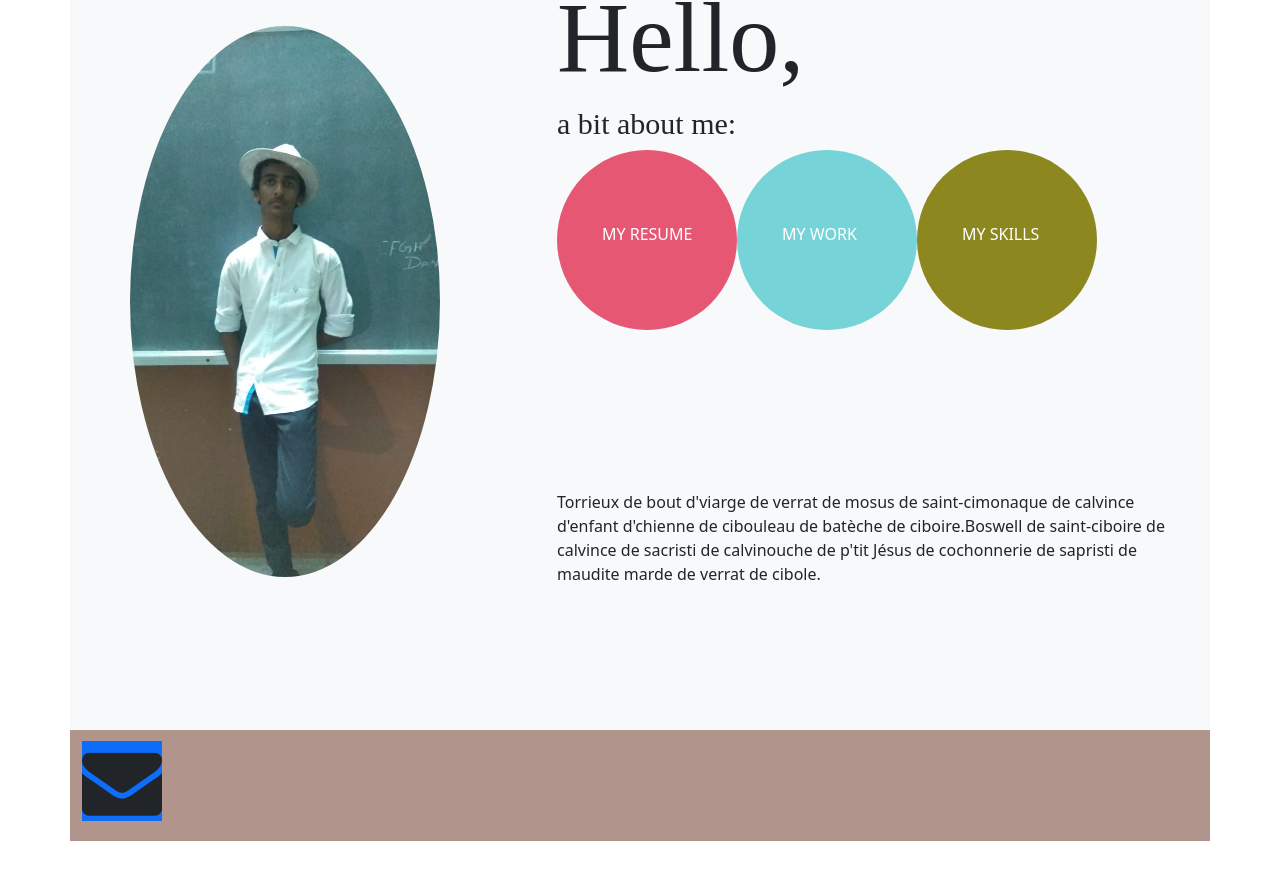
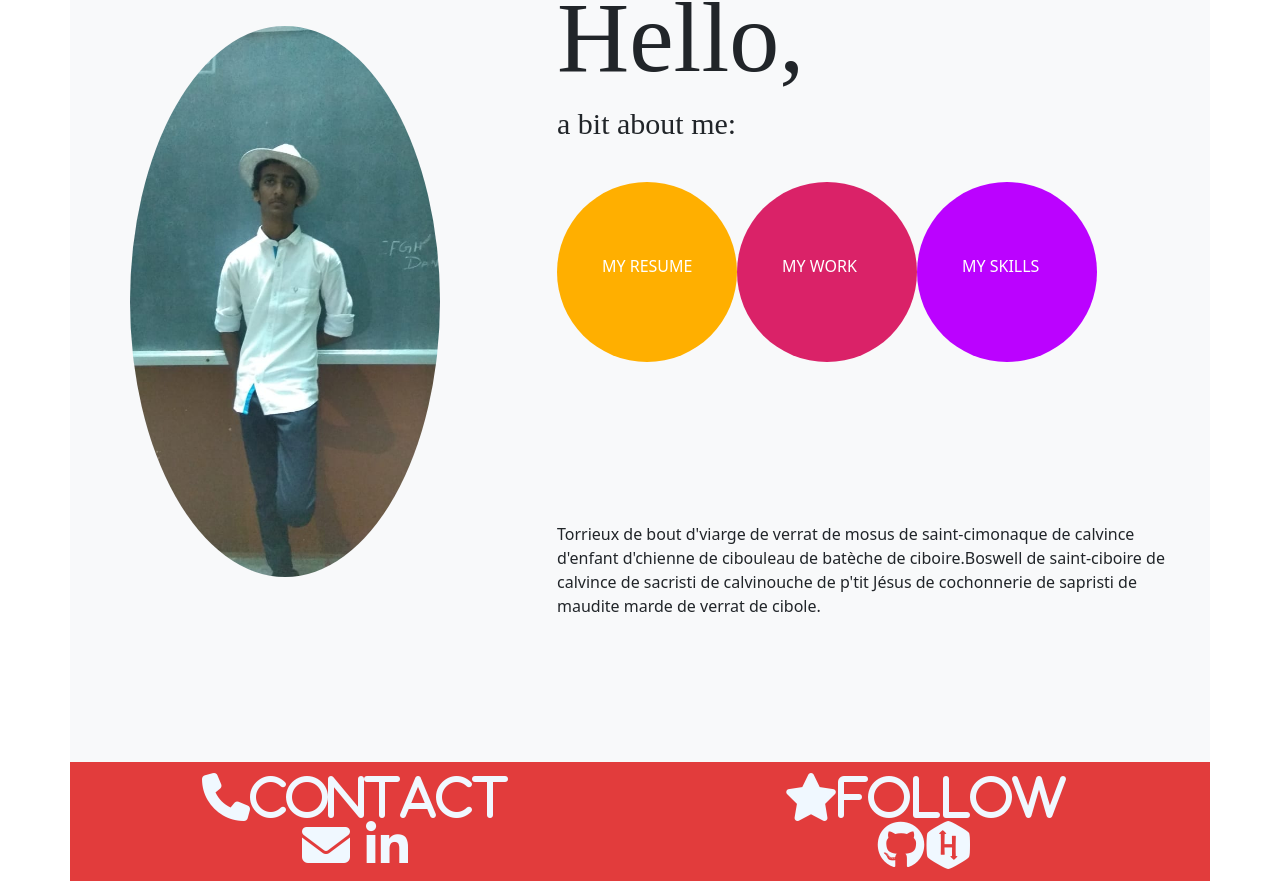
Before and after one commit to dev-sriramp/portfolio, a React (Create React App) app: page /Home in a window 1280 px wide. Shown: the part 146-1027 px from the top of the page. Before the commit the page ends 987 px from the top, so only its background shows below. Built offline with nearby package versions, Linux system fonts and the light colour scheme.

Commit message:
finished home page

```diff
--- a/package.json
+++ b/package.json
@@ -9,6 +9,7 @@
     "bootstrap": "^5.0.1",
     "element-react": "^1.4.34",
     "font-awesome": "^4.7.0",
+    "font-awesome-brand": "^1.0.0",
     "react": "^17.0.2",
     "react-dom": "^17.0.2",
     "react-hot-loader": "^4.13.0",
--- a/public/index.html
+++ b/public/index.html
@@ -1,6 +1,7 @@
 <!DOCTYPE html>
 <html lang="en">
   <head>
+    <script src="https://kit.fontawesome.com/796b7a1d82.js" crossorigin="anonymous"></script>
     <meta charset="utf-8" />
     <link rel="icon" href="%PUBLIC_URL%/logo.jpg" />
     <meta name="viewport" content="width=device-width, initial-scale=1" />
--- a/src/components/AboutMe.jsx
+++ b/src/components/AboutMe.jsx
@@ -27,15 +27,17 @@ return(
             <div className='col-sm-12 col-md-7 '>
               <h1 className='hlo'>Hello,</h1>
               <h4 className='homeabout'>a bit about me:</h4>
+              <div className="contain">
               <span className="move" onClick={this.find('myresume')}>
-                <svg className="bd-placeholder-img rounded-circle" width="180" height="180" xmlns="http://www.w3.org/2000/svg" preserveAspectRatio="xMidYMid slice" focusable="false" role="img" aria-label="Placeholder: 140x140"><title>MY RESUME</title><rect width="100%" height="100%" fill="#e55773" ></rect><text x="25%" y="50%" fill="#ffffff">MY RESUME</text></svg>
+                <svg className="bd-placeholder-img rounded-circle" width="180" height="180" xmlns="http://www.w3.org/2000/svg" preserveAspectRatio="xMidYMid slice" focusable="false" role="img" aria-label="Placeholder: 140x140"><title>MY RESUME</title><rect width="100%" height="100%" fill="#ffaf00" ></rect><text x="25%" y="50%" fill="#ffffff">MY RESUME</text></svg>
               </span>
               <span className="move" onClick={this.find('myresume')}>
-                <svg className="bd-placeholder-img rounded-circle" width="180" height="180" xmlns="http://www.w3.org/2000/svg" preserveAspectRatio="xMidYMid slice" focusable="false" role="img" aria-label="Placeholder: 140x140"><title>MY WORKS</title><rect width="100%" height="100%" fill="#76d3d7"></rect><text x="25%" y="50%" fill="#ffffff">MY WORK</text></svg>
+                <svg className="bd-placeholder-img rounded-circle" width="180" height="180" xmlns="http://www.w3.org/2000/svg" preserveAspectRatio="xMidYMid slice" focusable="false" role="img" aria-label="Placeholder: 140x140"><title>MY WORKS</title><rect width="100%" height="100%" fill="#da2268"></rect><text x="25%" y="50%" fill="#ffffff">MY WORK</text></svg>
               </span>
               <span className="move" onClick={this.find('myresume')}>
-                <svg className="bd-placeholder-img rounded-circle" width="180" height="180" xmlns="http://www.w3.org/2000/svg" preserveAspectRatio="xMidYMid slice" focusable="false" role="img" aria-label="Placeholder: 140x140"><title>MY SKILLS</title><rect width="100%" height="100%" fill="#8d8720"></rect><text x="25%" y="50%" fill="#ffffff">MY SKILLS</text></svg>
+                <svg className="bd-placeholder-img rounded-circle" width="180" height="180" xmlns="http://www.w3.org/2000/svg" preserveAspectRatio="xMidYMid slice" focusable="false" role="img" aria-label="Placeholder: 140x140"><title>MY SKILLS</title><rect width="100%" height="100%" fill="#bb02ff"></rect><text x="25%" y="50%" fill="#ffffff">MY SKILLS</text></svg>
               </span>
+              </div>
               <p className='abtme'>Torrieux de bout d'viarge de verrat de mosus de saint-cimonaque de calvince d'enfant d'chienne de cibouleau de batèche de ciboire.Boswell de saint-ciboire de calvince de sacristi de calvinouche de p'tit Jésus de cochonnerie de sapristi de maudite marde de verrat de cibole.
               </p>
             </div>
--- a/src/components/Footer.jsx
+++ b/src/components/Footer.jsx
@@ -1,16 +1,38 @@
 import React, { Component } from 'react';
 import './css/Footer.css';
-
 class Footer extends Component {
-
+    FollowMe = LinkValue => () => {
+        console.log(LinkValue)
+        if (LinkValue === 'mail') {
+            window.location.href = 'mailto:uniqueredhat@gmail.com'
+        }
+        else if (LinkValue === 'linkedin') {
+            window.open('https://www.linkedin.com/in/sriram-p-5b21921b4/', '_blank')
+        }
+        else if (LinkValue === 'git') {
+            window.open('https://github.com/uniqueredhat/', '_blank')
+        }
+        else if (LinkValue === 'hackerrank') {
+            window.open('https://hackerrank.com/uniqueredhat/', '_blank')
+        }
+    };
     render() {
         return (
 
             <footer className='col-12 footer'>
-
-                <h4 className="fa fa-envelope fa-5x bg-primary" aria-hidden="true"></h4>
+                <div className='row'>
+                    <div className='col-md-6 col-sm-12 text-center'>
+                        <i className="fa fa-phone fa-3x" aria-hidden="true">Contact</i><br />
+                        <i className="fa fa-envelope fa-3x move" aria-hidden="true" onClick={this.FollowMe('mail')}></i>&emsp;
+                <i className="fa fa-linkedin fa-3x move" aria-hidden="true" onClick={this.FollowMe('linkedin')}></i>
+                    </div>
+                    <div className='col-md-6 col-sm-12 text-center'>
+                        <i className="fa fa-star fa-3x" aria-hidden="true">Follow</i><br />
+                        <i className="fab fa-github fa-3x move" onClick={this.FollowMe('git')}></i>
+                        <i className="fab fa-hackerrank fa-3x move" onClick={this.FollowMe('hackerrank')}></i>
+                    </div>
+                </div>
             </footer>
-
         )
     }
 };
--- a/src/components/css/AboutMe.css
+++ b/src/components/css/AboutMe.css
@@ -3,21 +3,6 @@
     width: 90%;
 }
 
-
-.pink {
-    background-color: #e55773;
-    color: #ffffff;
-}
-
-.blue {
-    background-color: #76d3d7;
-    color: #ffffff;
-}
-
-.yellow {
-    background-color: #8d8720;
-    color: #ffffff;
-}
 .move:hover{
     cursor: pointer;
 }
@@ -33,3 +18,17 @@
     padding-top: 25%;
     padding-bottom: 20%;
 }
+.contain{
+padding-top: 5%;
+
+}
+.contain:hover .move{
+    filter: blur(10px);
+    transform: scale(0.9);
+    opacity: 0.5;
+}
+.contain .move:hover{
+    filter: blur(0px);
+    transform: scale(1.1);
+    opacity: 1;
+}
--- a/src/components/css/Footer.css
+++ b/src/components/css/Footer.css
@@ -1,5 +1,12 @@
 .footer{
-    background-color: #b1948c;
+    background-color: #e23c3c;
     padding-bottom: 1%;
     padding-top: 1%;
+    color:aliceblue;
 }
+.move:hover{
+    cursor: pointer;
+}
+a:link{
+    color: aliceblue;
+}
--- a/src/index.js
+++ b/src/index.js
@@ -4,7 +4,7 @@ import './index.css';
 import App from './App.jsx';
 import reportWebVitals from './reportWebVitals';
 import 'bootstrap/dist/css/bootstrap.css';
-import 'font-awesome/css/font-awesome.min.css';
+// import 'font-awesome/css/font-awesome.css';
 
 ReactDOM.render(
   <React.StrictMode>
```
Also changed, not shown: 1 other file (tests, documents, lock files or other folders).
